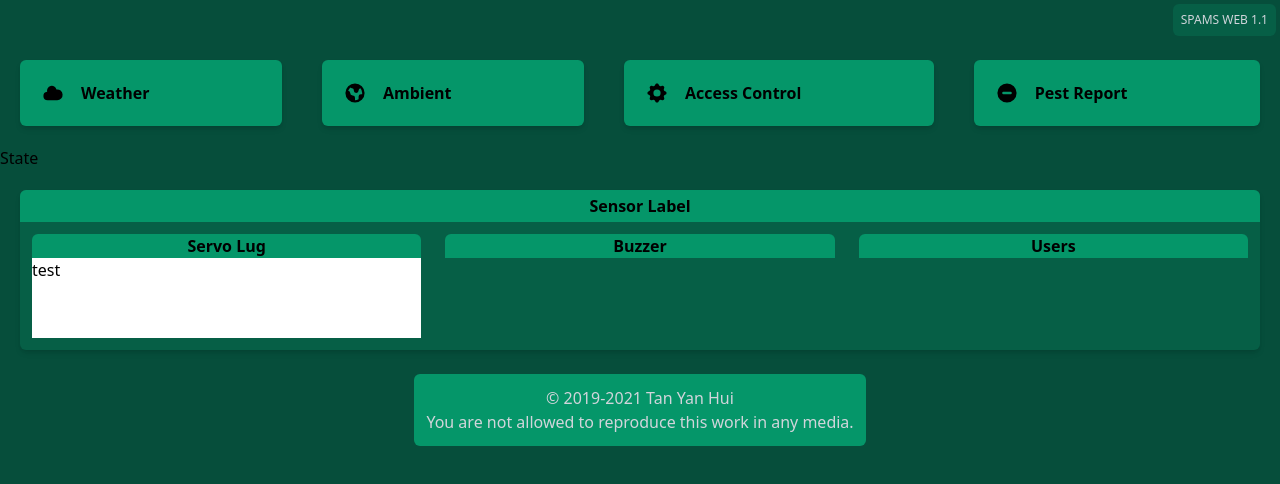
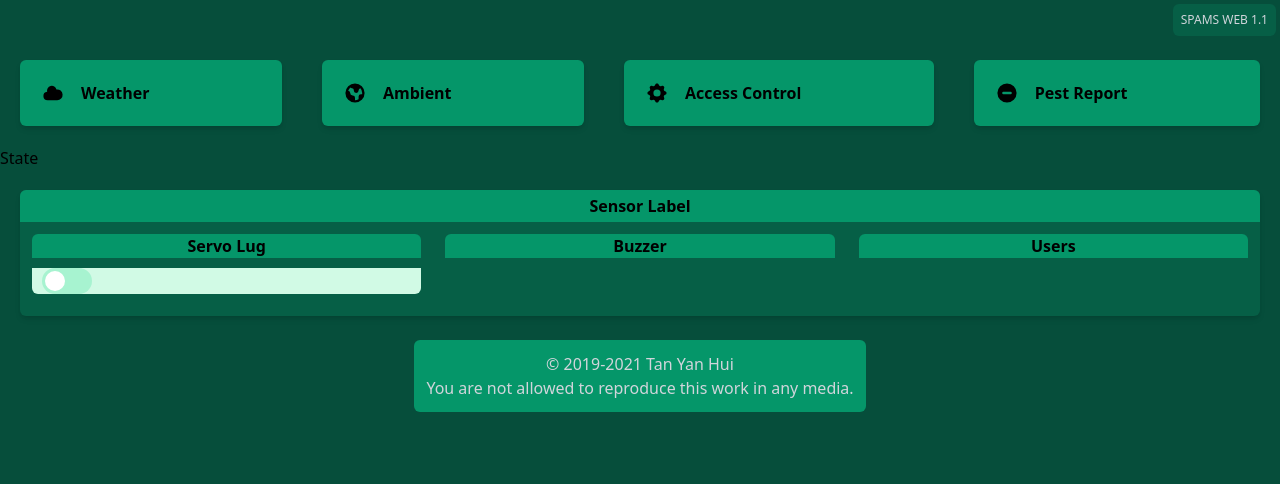
Before and after one commit to Nothic/EGE205-SPAMS-Web, a React (Create React App) app: page / in a window 1280 px wide. Shown: the top 484 px of the page. Built offline with nearby package versions, Linux system fonts and the light colour scheme.

Commit message:
Modify ToggleSwitch
Off: emerald-200, On: emerald-300

```diff
--- a/src/components/ToggleSwitch.js
+++ b/src/components/ToggleSwitch.js
@@ -1,15 +1,31 @@
-import {motion} from "framer-motion";
+import React from "react";
+import { useState } from "react";
+import { motion } from "framer-motion";
 
+function ToggleSwitch() {
+  const [isOn, setIsOn] = useState(false);
 
+  const toggleSwitch = () => setIsOn(!isOn);
 
-function ToggleSwitch(){
-    return(
-        <motion.div className="bg-white flex flex-col justify-center ">
-            <motion.div className="w-40 h-20 flex">
-                <motion.div/>test
-            </motion.div>
-        </motion.div>
-    )
+  const spring = {
+    type: "spring",
+    stiffness: 700,
+    damping: 30
+  }
+
+  return(
+    <div
+      className="h-[26px] w-[50px] m-[10px]"
+    >
+      <div
+        className={isOn ? "p-[3px] rounded-full flex justify-end bg-emerald-300": "p-[3px] rounded-full flex justify-start bg-emerald-200"}
+        data-isOn={isOn}
+        onClick={toggleSwitch}
+      >
+        <motion.div className="bg-white h-[20px] w-[20px] rounded-full" layout transition={spring}/>
+      </div>
+    </div>
+  );
 }
 
 export default ToggleSwitch;
```
